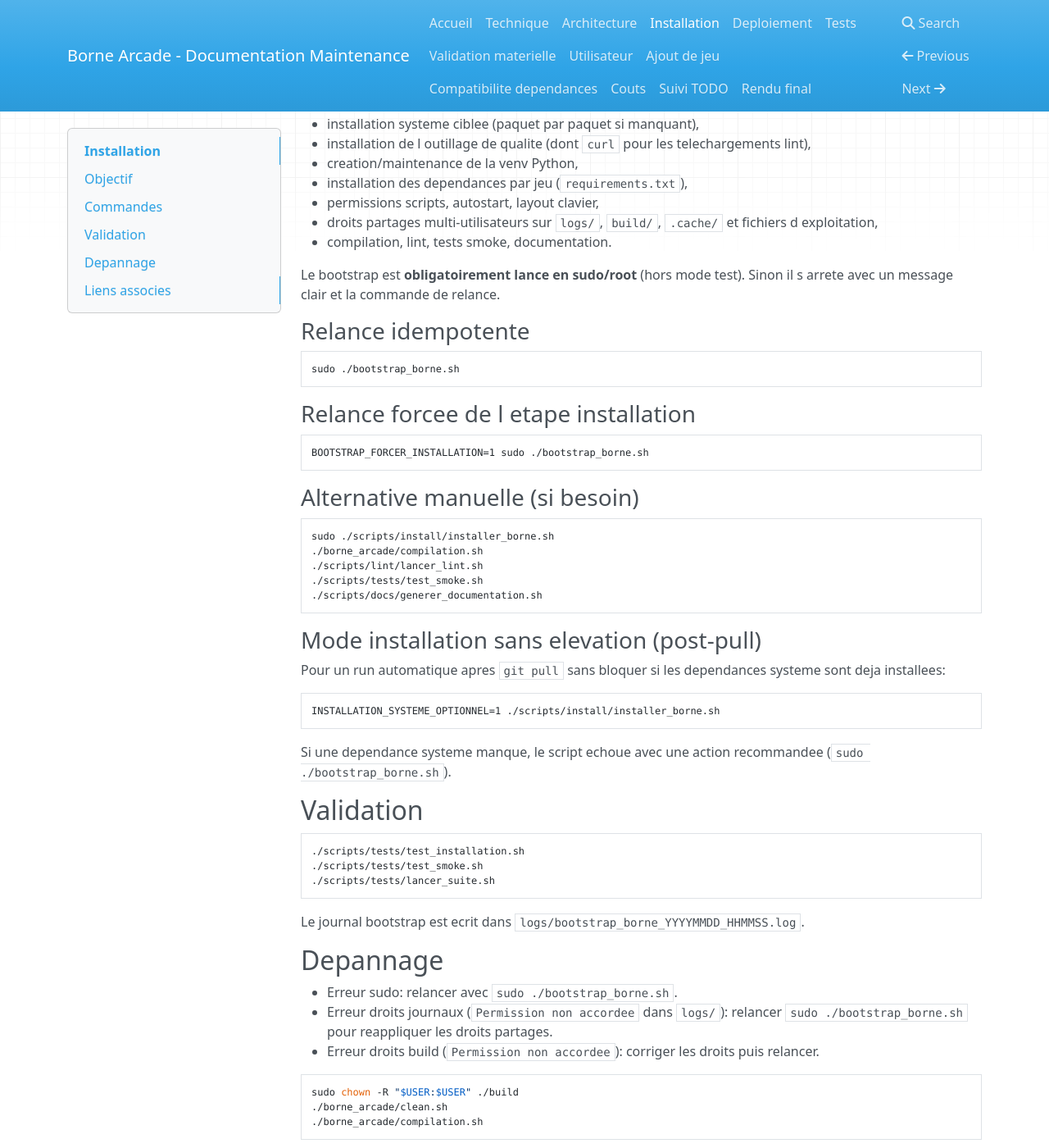
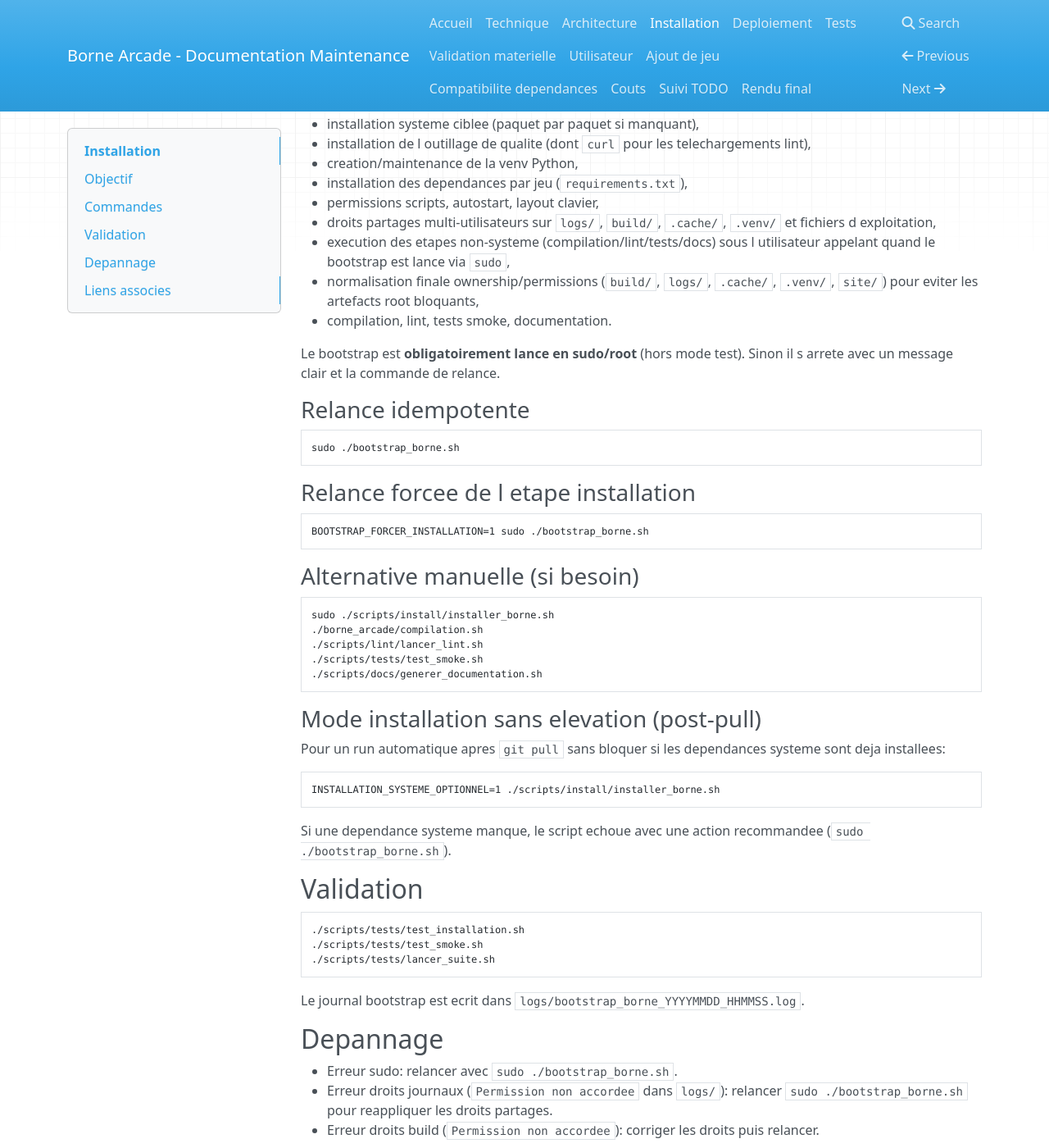
Before and after one commit to roro627/maintenance_logicielle, an MkDocs documentation site: the page built from docs/installation.md, in a window 1280 px wide and 1400 px high, scrolled down 392 px. Shown: the whole window at 82% size. Built offline with MkDocs 1.6.1, drawn with Linux system fonts in a browser that asks for light colours; nearby versions of some CDN libraries; some of the changed text lies outside the part shown.

Commit message:
feat: Enhance bootstrap process with user identity handling and permission normalization

````diff
--- a/docs/installation.md
+++ b/docs/installation.md
@@ -21,7 +21,9 @@ Le script `bootstrap_borne.sh` enchaine:
 - creation/maintenance de la venv Python,
 - installation des dependances par jeu (`requirements.txt`),
 - permissions scripts, autostart, layout clavier,
-- droits partages multi-utilisateurs sur `logs/`, `build/`, `.cache/` et fichiers d exploitation,
+- droits partages multi-utilisateurs sur `logs/`, `build/`, `.cache/`, `.venv/` et fichiers d exploitation,
+- execution des etapes non-systeme (compilation/lint/tests/docs) sous l utilisateur appelant quand le bootstrap est lance via `sudo`,
+- normalisation finale ownership/permissions (`build/`, `logs/`, `.cache/`, `.venv/`, `site/`) pour eviter les artefacts root bloquants,
 - compilation, lint, tests smoke, documentation.
 
 Le bootstrap est **obligatoirement lance en sudo/root** (hors mode test).
@@ -79,7 +81,7 @@ Le journal bootstrap est ecrit dans `logs/bootstrap_borne_YYYYMMDD_HHMMSS.log`.
 - Erreur droits build (`Permission non accordee`): corriger les droits puis relancer.
 
 ```bash
-sudo chown -R "$USER:$USER" ./build
+sudo chown -R "$USER:$USER" ./build ./.venv ./logs ./.cache ./site
 ./borne_arcade/clean.sh
 ./borne_arcade/compilation.sh
 ```
````
Also changed, not shown: docs/compatibilite_dependances.md (+1 -0 lines), docs/deploiement.md (+1 -0 lines), docs/rendu.md (+1 -0 lines), docs/technique.md (+3 -1 lines), docs/tests.md (+2 -1 lines), 6 other files.
